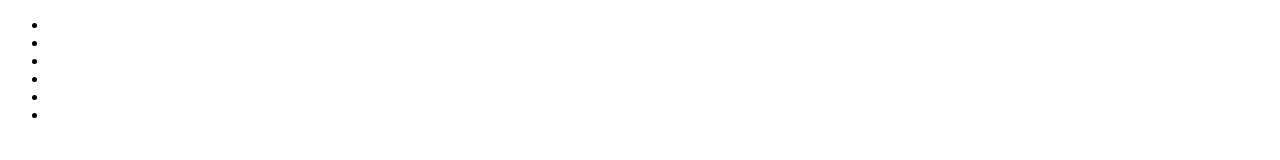
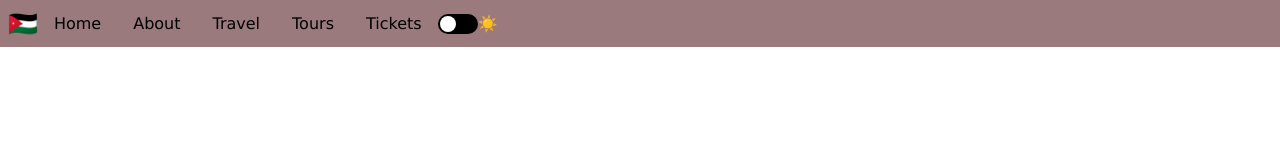
Before and after one commit to DCClara/fav-monument-challenge, a plain HTML site: page index.html in a window 1280 px wide. Drawn offline with Linux system fonts and the light colour scheme.

Commit message:
added nav and styled it

```diff
--- a/index.html
+++ b/index.html
@@ -6,24 +6,145 @@
     <title>Al-Khazeneh Temple — The Treasury of Petra</title>
   </head>
   <style>
+    body {
+      margin: 0;
+      font-family: Verdana, Geneva, Tahoma, sans-serif;
+    }
+
+    nav {
+      overflow: hidden;
+      background-color: #9a7a7d;
+      position: sticky;
+      top: 0;
+      z-index: 100;
+      display: flex;
+      align-items: center;
+    }
+
+    nav a {
+      float: left;
+      display: block;
+      color: black;
+      text-align: center;
+      padding: 14px 16px;
+      text-decoration: none;
+    }
+
+    nav a:hover {
+      background-color: #ddd;
+      color: black;
+    }
+
+    nav .icon {
+      float: left;
+      font-size: 24px;
+      margin-left: 8px;
+      cursor: pointer;
+    }
+
+    .navbar-right {
+      float: right;
+    }
+
+    .toggle-container {
+      display: flex;
+      align-items: center;
+      margin-right: 16px;
+    }
+
+    .toggle-label {
+      margin-right: 8px;
+      color: white;
+    }
+
+    .toggle-switch {
+      position: relative;
+      display: inline-block;
+      width: 40px;
+      height: 20px;
+    }
+
+    .toggle-switch input {
+      opacity: 0;
+      width: 0;
+      height: 0;
+    }
+
+    .slider {
+      position: absolute;
+      cursor: pointer;
+      top: 0;
+      left: 0;
+      right: 0;
+      bottom: 0;
+      background-color: black;
+      border-radius: 20px;
+      -webkit-transition: 0.4s;
+      transition: 0.4s;
+    }
+
+    .slider:before {
+      position: absolute;
+      content: "";
+      height: 16px;
+      width: 16px;
+      left: 2px;
+      bottom: 2px;
+      background-color: white;
+      border-radius: 50%;
+      -webkit-transition: 0.4s;
+      transition: 0.4s;
+    }
+
+    input:checked + .slider {
+      background-color: #2196f3;
+    }
+
+    input:checked + .slider:before {
+      -webkit-transform: translateX(20px);
+      -ms-transform: translateX(20px);
+      transform: translateX(20px);
+    }
+
     @media screen and (min-width: 1024px) {
     }
     @media screen and (min-width: 767px) and (max-width: 1023px) {
     }
     @media screen and (max-width: 767px) {
+      nav a,
+      .navbar-right {
+        float: none;
+        display: block;
+        text-align: left;
+      }
+
+      .navbar-right {
+        float: none;
+      }
+
+      .toggle-container {
+        margin-right: 0;
+      }
     }
   </style>
   <body>
     <header>
       <nav>
-        <ul>
-          <li></li>
-          <li></li>
-          <li></li>
-          <li></li>
-          <li></li>
-          <li></li>
-        </ul>
+        <div class="icon">🇯🇴</div>
+        <a href="#home">Home</a>
+        <a href="#about">About</a>
+        <a href="#travel">Travel</a>
+        <a href="#tours">Tours</a>
+        <a href="#tickets">Tickets</a>
+        <div class="navbar-right">
+          <div class="toggle-container">
+            <label class="toggle-switch">
+              <input type="checkbox" id="themeToggle" />
+              <span class="slider"></span>
+            </label>
+            <span class="toggle-label">☀️</span>
+          </div>
+        </div>
       </nav>
       <hero> </hero>
     </header>
@@ -32,5 +153,14 @@
     <section><header></header></section>
     <section><header></header></section>
     <footer></footer>
+
+    <script>
+      const themeToggle = document.getElementById("themeToggle");
+      const body = document.body;
+
+      themeToggle.addEventListener("change", () => {
+        body.classList.toggle("dark-theme");
+      });
+    </script>
   </body>
 </html>
```
